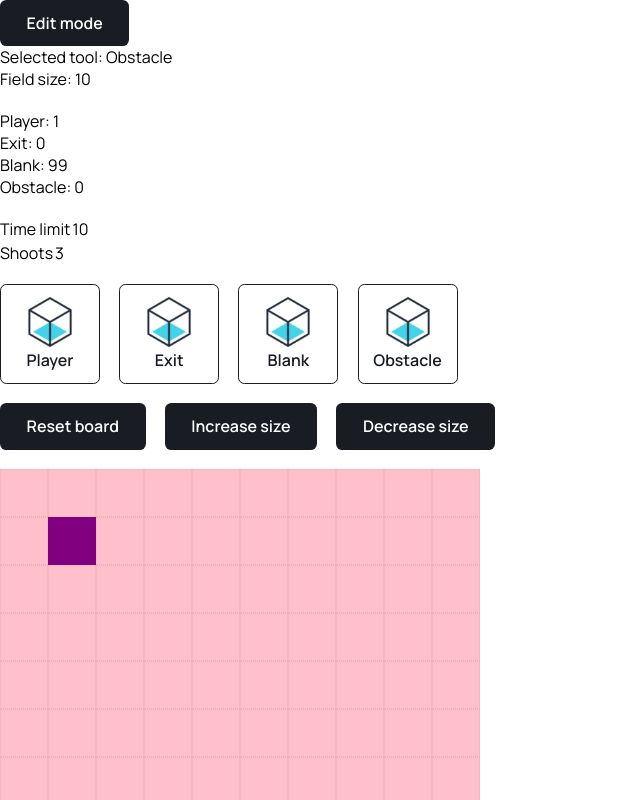
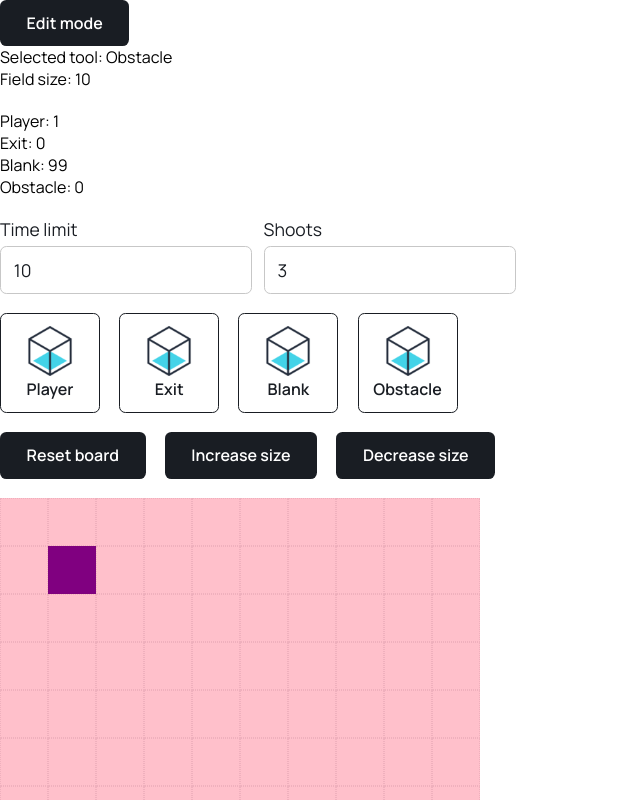
Before and after one commit to xfontr/getting-out, a React (Create React App) app: page / in a window 1280 px wide. Shown: the top 800 px of the page, without its empty margins (0-640 px from the left). Built offline with nearby package versions, Linux system fonts and the light colour scheme.

Commit message:
Styled the form, form groups, labels and inputs

```diff
--- /dev/null
+++ b/src/components/Form/Form.styled.ts
@@ -0,0 +1,57 @@
+import styled from "styled-components";
+
+const FormStyled = styled.form`
+  display: flex;
+  flex-direction: column;
+  gap: ${({ theme }) => theme.spacing.gapSmall};
+  padding: ${({ theme }) => theme.spacing.paddingBig};
+  border-radius: ${({ theme }) => theme.shapes.radiusSmall};
+  background-color: ${({ theme }) => theme.colors.primary};
+  color: ${({ theme }) => theme.colors.secondary};
+  max-width: 33rem;
+
+  @media (min-width: ${({ theme }) => theme.breakpoints.large}) {
+    max-width: 80%;
+    flex-direction: row;
+    flex-wrap: wrap;
+    align-items: flex-end;
+  }
+
+  & input[type="number"]::-webkit-inner-spin-button,
+  & input[type="number"]::-webkit-outer-spin-button {
+    -webkit-appearance: none;
+    -moz-appearance: none;
+    appearance: none;
+  }
+
+  .form {
+    &__container {
+      & * {
+        display: block;
+      }
+    }
+
+    &__label {
+      font-size: 1.1rem;
+      margin-bottom: 0.3rem;
+    }
+
+    &__input {
+      font-size: 1.1rem;
+      padding: ${({ theme }) => theme.shapes.rectangularContainer};
+      padding-left: 0.8rem;
+      border-radius: ${({ theme }) => theme.shapes.radiusSmall};
+      background-color: ${({ theme }) => theme.colors.primary};
+      color: ${({ theme }) => theme.colors.secondary};
+      border: 1px solid ${({ theme }) => theme.colors.primaryDark};
+      width: 100%;
+      transition: 0.2s;
+
+      &:focus {
+        border-color: ${({ theme }) => theme.colors.secondaryBrigther};
+      }
+    }
+  }
+`;
+
+export default FormStyled;
--- a/src/components/Form/Form.tsx
+++ b/src/components/Form/Form.tsx
@@ -1,5 +1,6 @@
 import { FormHTMLAttributes, InputHTMLAttributes, ReactNode } from "react";
 import InputData from "../../types/InputData";
+import FormStyled from "./Form.styled";
 
 interface FormProps extends FormHTMLAttributes<HTMLFormElement> {
   schema: InputData[];
@@ -12,7 +13,7 @@ interface FormProps extends FormHTMLAttributes<HTMLFormElement> {
 }
 
 const Form = ({ schema, inputProps, values, children, ...rest }: FormProps) => (
-  <form {...rest}>
+  <FormStyled {...rest}>
     {schema.map((input) => (
       <div className="form__container" key={input.id}>
         <label htmlFor={input.id} className="form__label">
@@ -22,7 +23,7 @@ const Form = ({ schema, inputProps, values, children, ...rest }: FormProps) => (
       </div>
     ))}
     {children}
-  </form>
+  </FormStyled>
 );
 
 export default Form;
```
